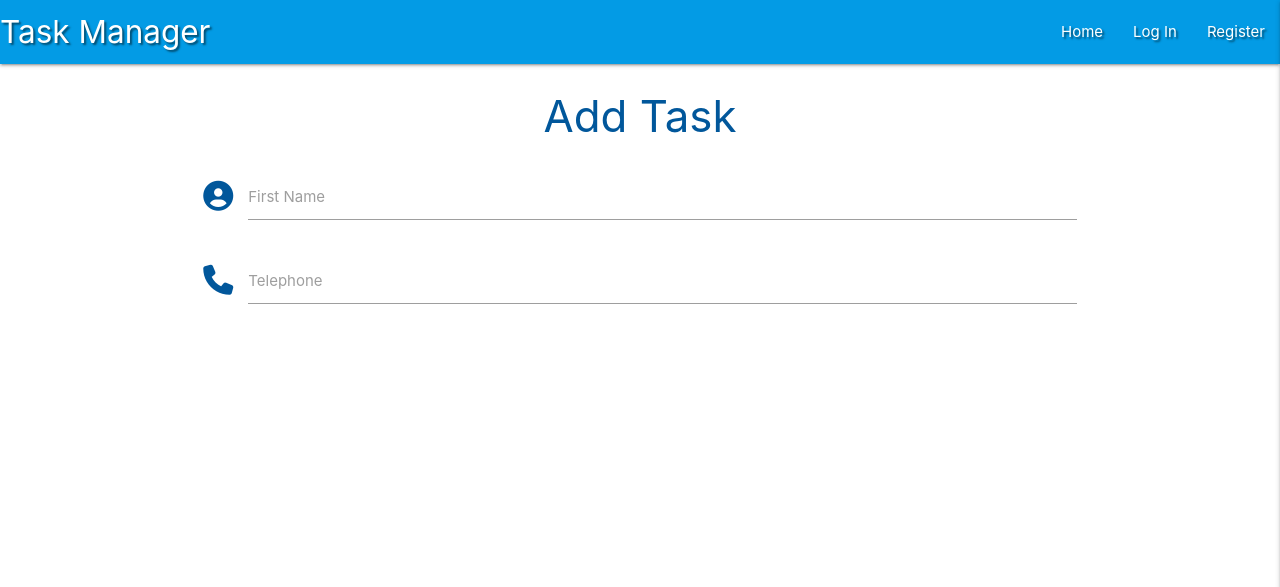
After one commit to emmahewson/task-manager-mongo, a Flask app: page /add_task in a window 1280 px wide. The commit adds this page. Shown: the top 587 px of the page. Run offline with Flask 2, Linux system fonts and the light colour scheme; some libraries are stand-ins or nearby versions.

Commit message:
create add_task template

```diff
--- a/app.py
+++ b/app.py
@@ -100,6 +100,11 @@ def signout():
     return redirect(url_for("signin"))
 
 
+@app.route("/add_task")
+def add_task():
+    return render_template("add_task.html")
+
+
 if __name__ == "__main__":
     app.run(host=os.environ.get("IP"),
             port=int(os.environ.get("PORT")),
--- /dev/null
+++ b/templates/add_task.html
@@ -0,0 +1,26 @@
+{% extends "base.html" %}
+{% block content %}
+
+    <h3 class="light-blue-text text-darken-4 center-align">Add Task</h3>
+
+    <div class="container">
+        <div class="row">
+            <form class="col s12" method="POST" action="">
+            <div class="row">
+                <div class="input-field col s12">
+                <i class="fas fa-user-circle prefix light-blue-text text-darken-4"></i>
+                <input id="icon_prefix" type="text" class="validate">
+                <label for="icon_prefix">First Name</label>
+                </div>
+                <div class="input-field col s12">
+                    <i class="fas fa-phone prefix light-blue-text text-darken-4"></i>
+                <input id="icon_telephone" type="tel" class="validate">
+                <label for="icon_telephone">Telephone</label>
+                </div>
+            </div>
+            </form>
+        </div>
+    </div>
+
+
+{% endblock %}
--- a/templates/base.html
+++ b/templates/base.html
@@ -39,7 +39,7 @@
 
             {% if session.user %}
                 <li><a href="{{ url_for('profile', username=session['user']) }}">Profile</a></li>
-                <li><a href="#">New Task</a></li>
+                <li><a href="{{ url_for('add_task')}}">New Task</a></li>
                 <li><a href="#">Manage Categories</a></li>
                 <li><a href="{{ url_for('signout')}}">Log Out</a></li>
             {% else %}
@@ -55,7 +55,7 @@
         <li><a href="{{ url_for('get_tasks')}}">Home</a></li>
         {% if session.user %}
             <li><a href="{{ url_for('profile', username=session['user']) }}">Profile</a></li>
-            <li><a href="#">New Task</a></li>
+            <li><a href="{{ url_for('add_task')}}">New Task</a></li>
             <li><a href="#">Manage Categories</a></li>
             <li><a href="{{ url_for('signout')}}">Log Out</a></li>
         {% else %}
```
